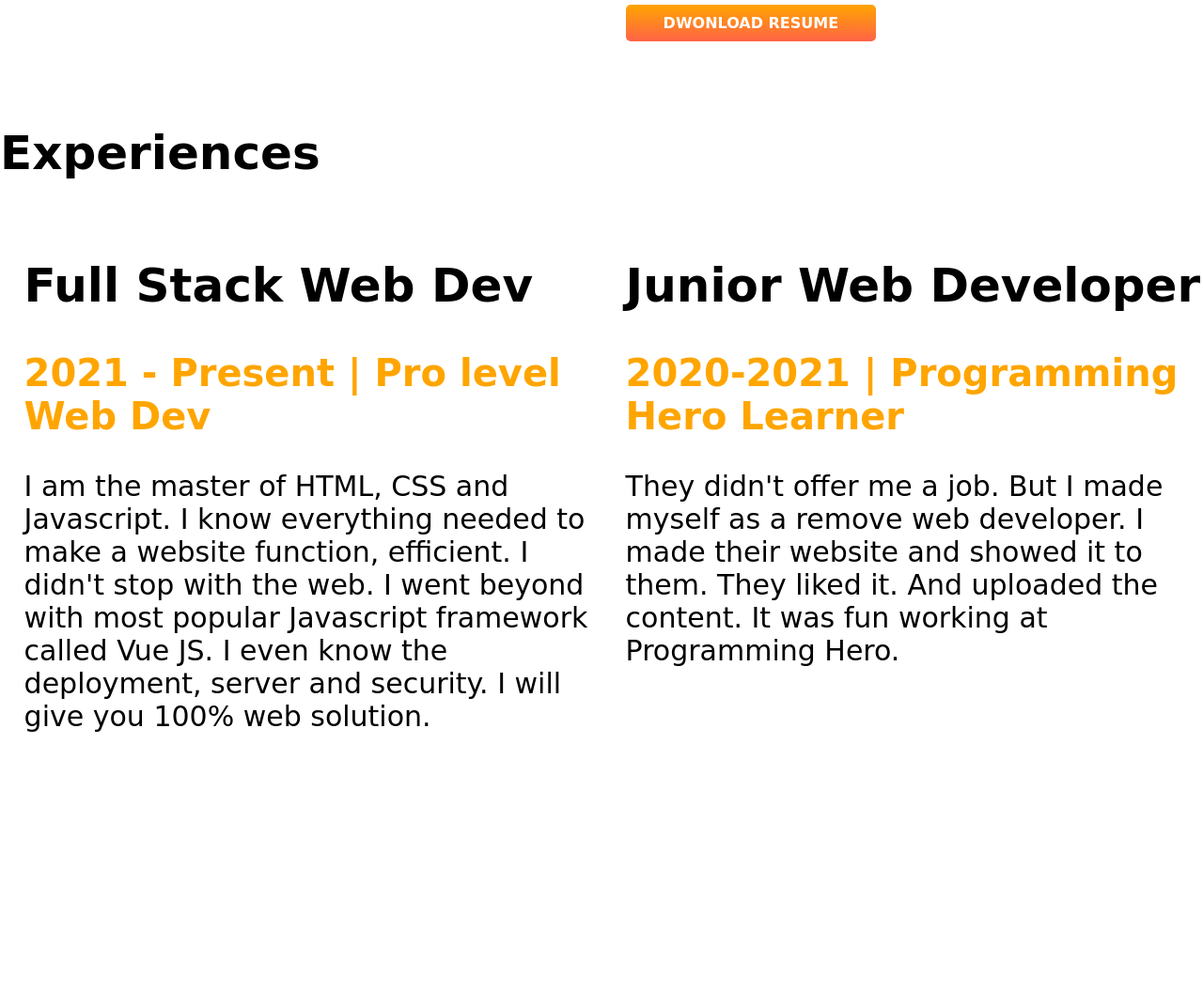
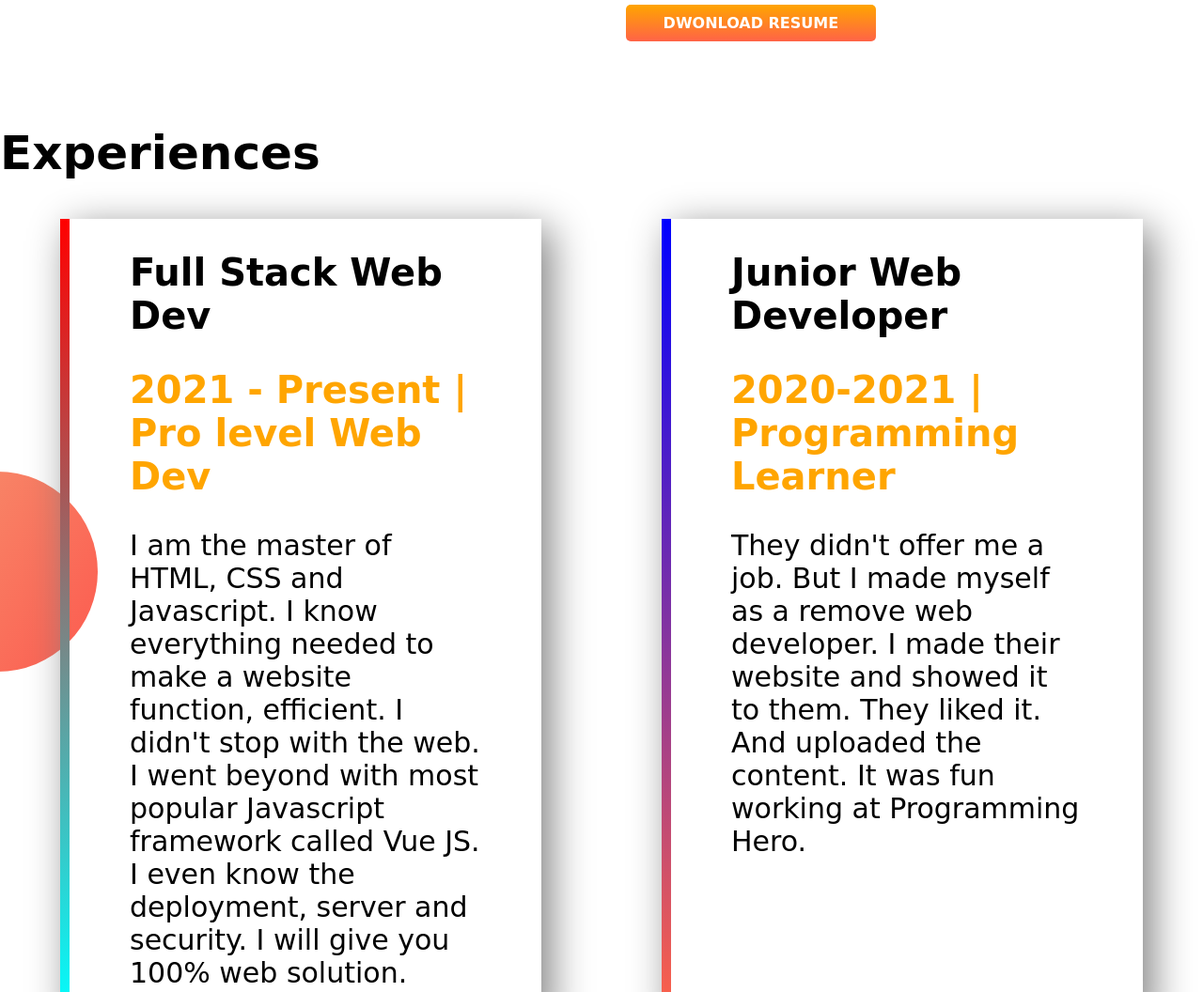
Before and after one commit to Sifatulla21/portfolio, a plain HTML site: page index.html in a window 1280 px wide. Shown: the part 1100-2156 px from the top of the page at 94% size. Before the commit the page ends 2010 px from the top, so only its background shows below. Drawn offline with Linux system fonts and the light colour scheme; a web font is replaced by a local one.

Commit message:
exp done

```diff
--- a/index.html
+++ b/index.html
@@ -31,23 +31,22 @@
     </div>
 </section>
 
-<section class="experience">
+<section class="experience-area">
     <h1>Experiences</h1>
     <div class="flexible-container">
-        <div class="half-width">
-            <h1>Full Stack Web Dev</h1>
+        <div id="full-stack" class="experience-iteam">
+            <h2>Full Stack Web Dev</h2>
             <h2 class="orange-color">2021 - Present | Pro level Web Dev</h2>
             <p>I am the master of HTML, CSS and Javascript. I know everything needed to make a website function, efficient. I didn't stop with the web. I went beyond with most popular Javascript framework called Vue JS. I even know the deployment, server and security. I will give you 100% web solution.</p>
         </div>
-        <div class="half-width">
-            <h1>Junior Web Developer</h1>
-            <h2 class="orange-color">2020-2021 | Programming Hero Learner</h2>
+        <div id="junior-dev" class="experience-iteam">
+            <h2>Junior Web Developer</h2>
+            <h2 class="orange-color">2020-2021 | Programming Learner</h2>
             <p>They didn't offer me a job. But I made myself as a remove web developer. I made their website and showed it to them. They liked it. And uploaded the content. It was fun working at Programming Hero.</p>
         </div>
 
     </div>
 
 </section>
-
 </body>
 </html>
--- a/style.css
+++ b/style.css
@@ -44,3 +44,29 @@ p{
     background-repeat: no-repeat;
     background-position: right;
 }
+.experience-iteam{
+    box-shadow: 10px 10px 40px gray;
+    width: 100%;
+    margin-left: 5%;
+    margin-right: 5%;
+    padding-left: 5%;
+    padding-right: 5%;
+
+}
+.experience-area{
+    background-image: url(images/exp-bg.png);
+    background-repeat: no-repeat;
+    background-position: left;
+}
+#full-stack{
+    border-left: 10px solid;
+    border-image: linear-gradient(red, cyan);
+    border-image-slice: 1;
+
+}
+#junior-dev{
+    border-left: 10px solid;
+    border-image: linear-gradient(blue, tomato);
+    border-image-slice: 1;
+
+}
```
